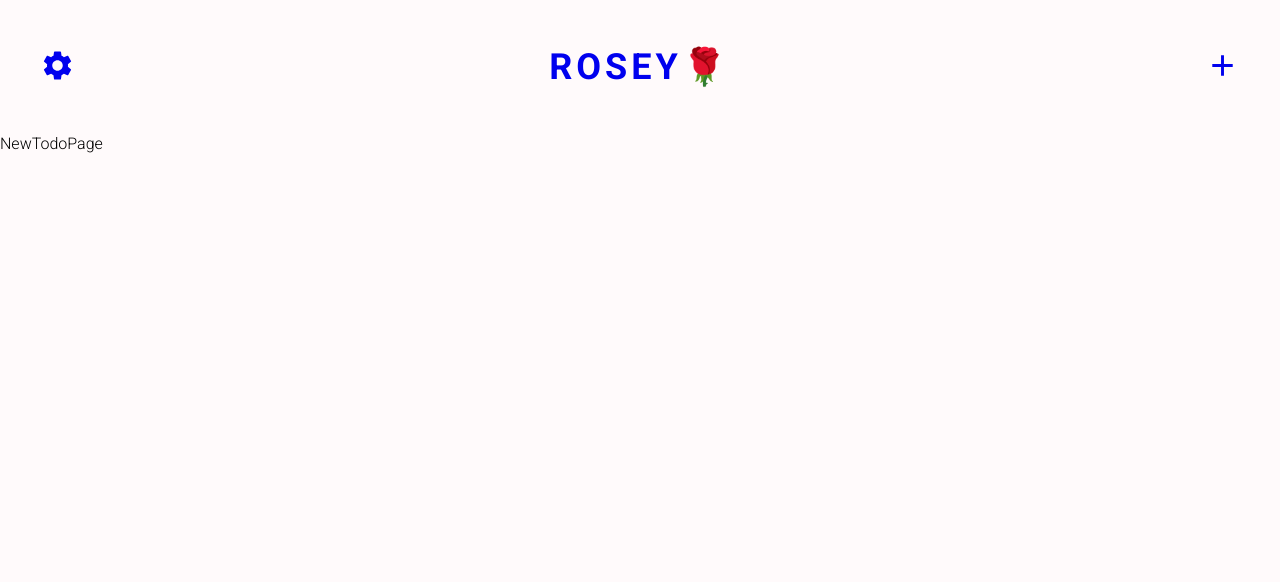
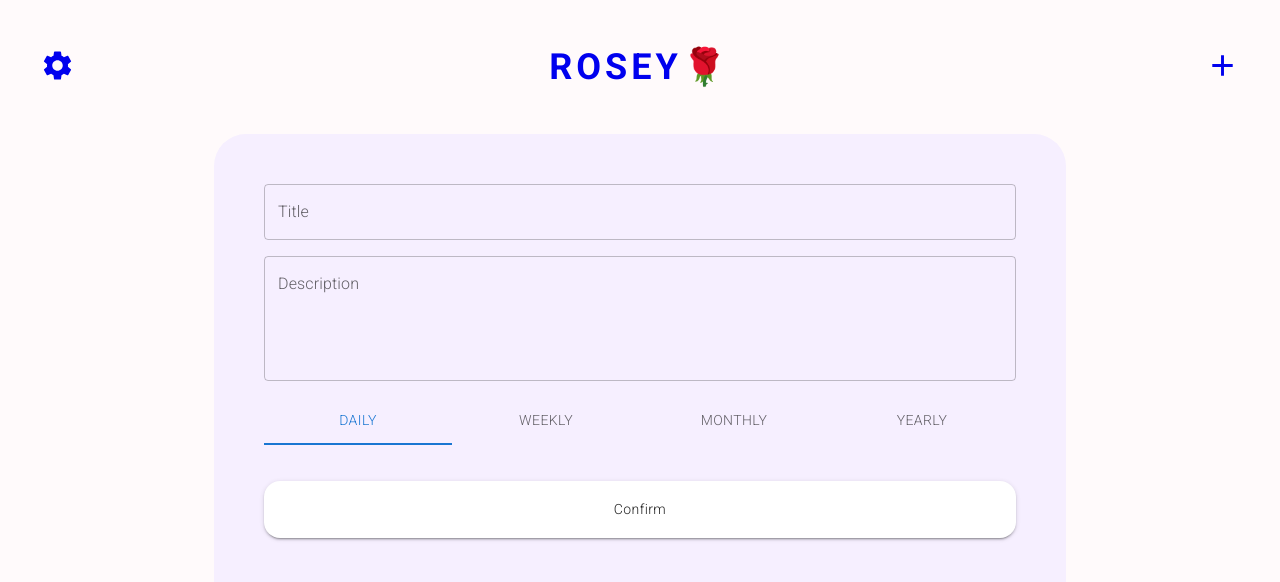
Before and after one commit to linazoo/rosey, a React (Create React App) app: page /item/1/new in a window 1280 px wide. Shown: the top 582 px of the page. Built offline with nearby package versions, Linux system fonts and the light colour scheme.

Commit message:
add a task to a category

```diff
--- a/src/App.tsx
+++ b/src/App.tsx
@@ -43,7 +43,7 @@ export interface Category {
 
 export interface AppState {
   user: User;
-  categories: {[key: string]: Category}
+  categories: {[key: number]: Category}
 }
 
 export const defaultState = {
@@ -53,7 +53,7 @@ export const defaultState = {
     avatar: "path/to/src.jpeg",
   },
   categories: {
-    kitchen: {
+    0: {
       id: 0,
       title: "Kitchen",
       frequency: "weekly",
@@ -67,7 +67,7 @@ export const defaultState = {
         },
       ],
     },
-    garden: {
+    1: {
       id: 1,
       title: "Garden",
       frequency: "daily",
--- a/src/components/ListOfItems.tsx
+++ b/src/components/ListOfItems.tsx
@@ -35,7 +35,6 @@ interface ListOfItemsProps {
 }
 
 const ListOfItems = ({ items, onClick }: ListOfItemsProps) => {
-  let navigate = useNavigate();
 
   const handleClick = (id: number) => {
     onClick(id);
--- a/src/pages/AddPage.tsx
+++ b/src/pages/AddPage.tsx
@@ -13,14 +13,19 @@ const AddPage: React.FC = () => {
 
   const handleAdd = (e: React.FormEvent) => {
     e.preventDefault();
-    const newTask = {
+
+    const newCategory = {
       title: taskTitle,
       description: taskDescription,
       frequency: taskFrequency,
       id: Date.now(),
+      tasks: [],
     };
 
-    setState({ categories: [...state.categories, newTask] });
+    setState({ ...state, categories: {
+      ...state.categories,
+      [newCategory.id]: newCategory,
+    } });
     navigate("/");
   };
 
--- a/src/pages/DetailPage.js
+++ b/src/pages/DetailPage.js
@@ -11,10 +11,10 @@ const DetailPage = () => {
   const { state } = useContext(GlobalContext);
   const { id } = useParams();
   const { categories } = state;
-
+  console.log({categories})
   let navigate = useNavigate();
 
-  const selectedCategory = categories.find((item) => item.id == id);
+  const selectedCategory = categories[id];
 
   const handleClick = (taskId) => {
     navigate(`/item/${id}/detail/${taskId}`);
--- a/src/pages/HomePage.js
+++ b/src/pages/HomePage.js
@@ -20,10 +20,10 @@ const HomePage = () => {
     navigate(`/item/${id}`);
   };
 
-  // Now that categories is an object, we get an array of all the categy names
-  const categoryNames = Object.keys(categories);
+  // Now that categories is an object, we get an array of all the category ids
+  const categoryIds = Object.keys(categories);
   // then create an array of the category objects to pass into the components that were expecting arrays
-  const arrayOfCategories = categoryNames.map(name => categories[name])
+  const arrayOfCategories = categoryIds.map(id => categories[id])
 
   return (
     <div>
--- a/src/pages/NewTodoPage.tsx
+++ b/src/pages/NewTodoPage.tsx
@@ -1,7 +1,60 @@
-import React from "react";
+import React, { useContext } from "react";
+import InputDetail from "../components/InputDetail";
+import { Container } from "@mui/system";
+import GlobalContext from "../contexts/global";
+import { useNavigate, useParams } from "react-router-dom";
 
 const NewTodoPage = () => {
-  return <div>NewTodoPage</div>;
+  const { state, setState } = useContext(GlobalContext);
+  const {categories} = state;
+
+  const [taskTitle, setTaskTitle] = React.useState<string>("");
+  const [taskDescription, setTaskDescription] = React.useState<string>("");
+  const [taskFrequency, setTaskFrequency] = React.useState<string>("");
+
+  const navigate = useNavigate();
+
+  const {id} = useParams();
+
+  const handleAdd = (e: React.FormEvent) => {
+    e.preventDefault();
+
+    // @ts-ignore
+    const category = categories[id];
+
+    const newTask = {
+      title: taskTitle,
+      description: taskDescription,
+      frequency: taskFrequency,
+      id: Date.now(),
+    };
+    category.tasks = [...category.tasks, newTask];
+
+    setState({
+      ...state,
+      categories: {
+        ...state.categories,
+        // @ts-ignore
+        [id]: {
+         ...category,
+        }
+      },
+    });
+    navigate(`/item/${id}`);
+  };
+
+  // this is the same markup in AddPage where we are adding a category
+  // we can probably rename this to be more generic since we use it to maek Tasks and Categories
+  return (
+    <Container maxWidth="md">
+      <InputDetail
+        setTaskFrequency={setTaskFrequency}
+        setTaskDescription={setTaskDescription}
+        setTaskTitle={setTaskTitle}
+        handleAdd={handleAdd}
+      />
+    </Container>
+  );
 };
 
 export default NewTodoPage;
```
